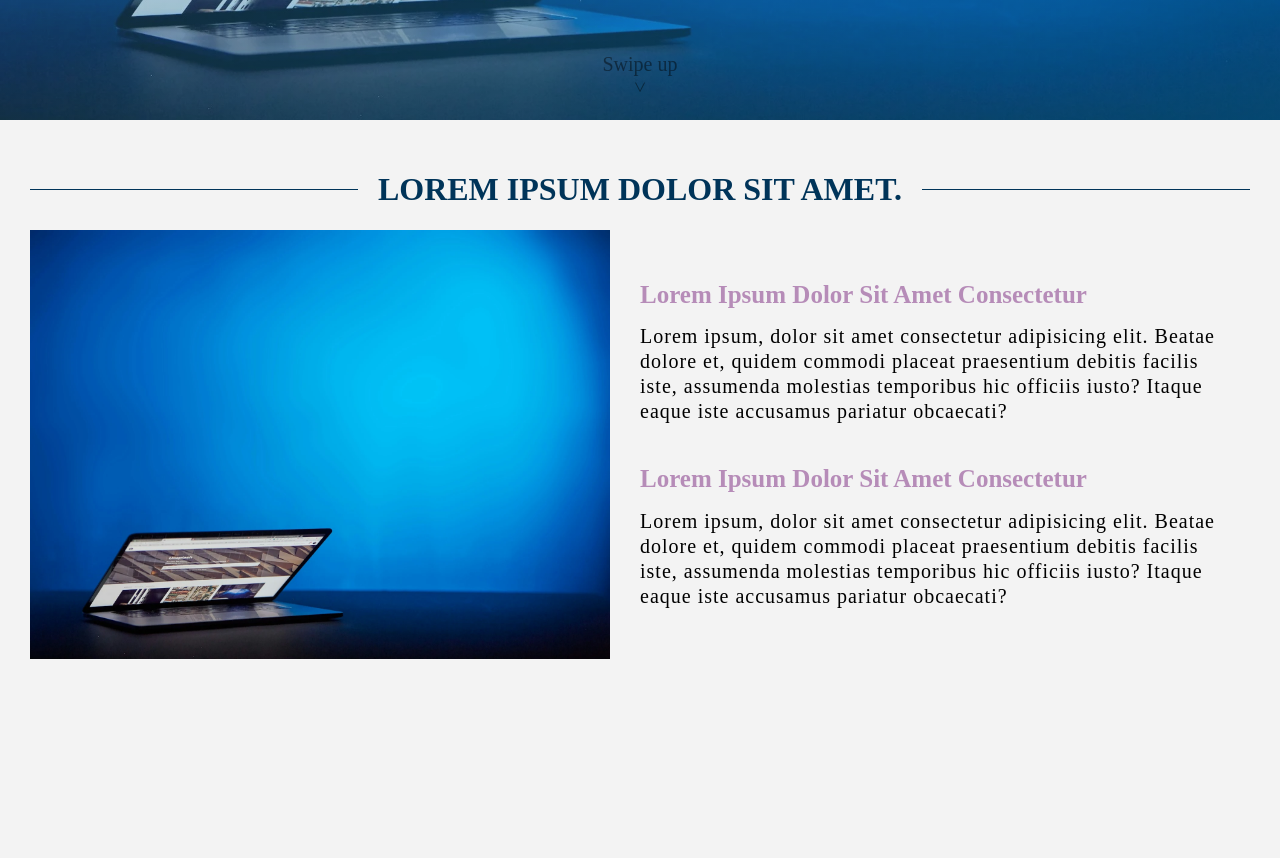
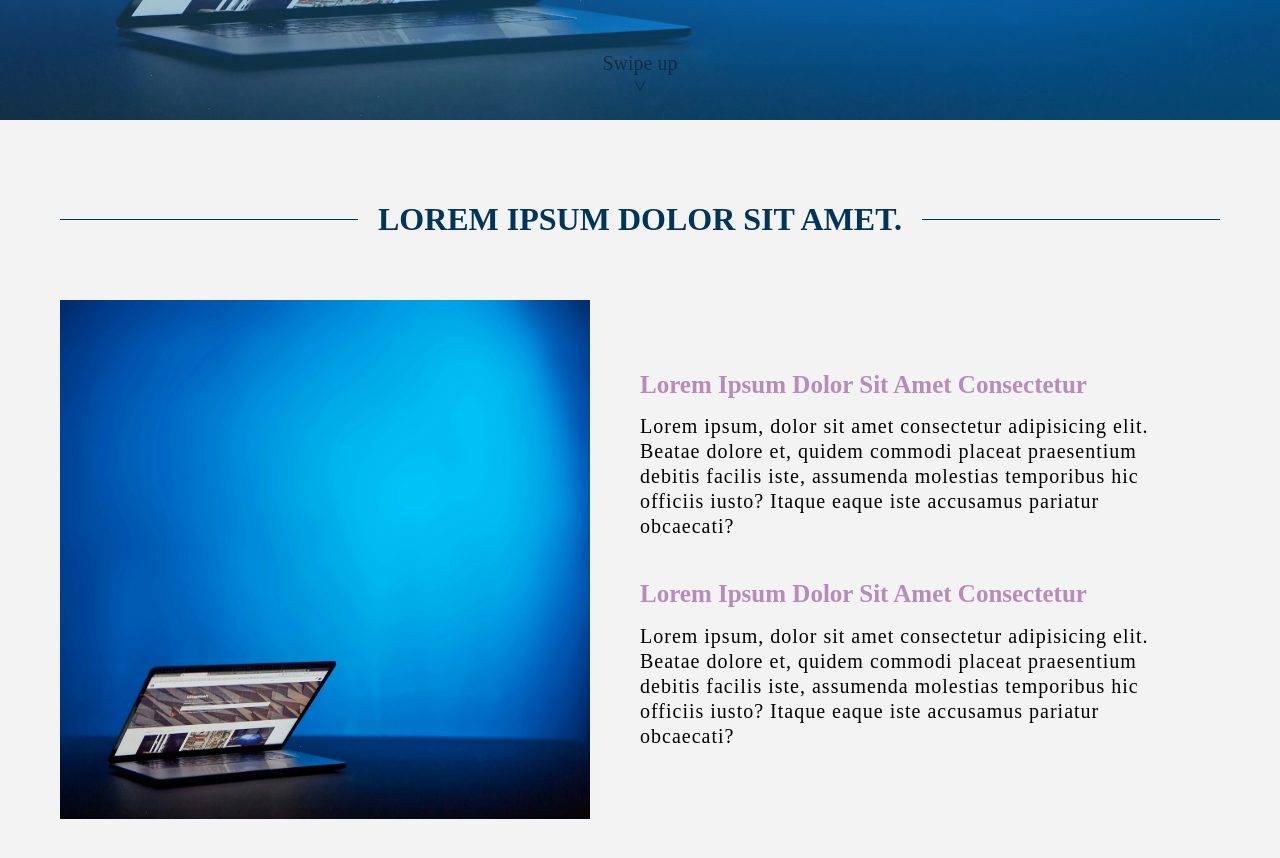
Before and after one commit to DanielMMITM/Forum-Front, a React (Vite) app: page / in a window 1280 px wide. Shown: the part 680-1538 px from the top of the page. Before the commit the page ends 1369 px from the top, so only its background shows below. Built offline with nearby package versions, Linux system fonts and the light colour scheme.

Commit message:
Update - update main section paddings

```diff
--- a/src/pages/Home/Home.tsx
+++ b/src/pages/Home/Home.tsx
@@ -21,18 +21,20 @@ export const Home = () => {
           Swipe up
         </a>
       </Box>
+
       <Box
         display={"flex"}
         flexDirection={"column"}
         justifyContent={"center"}
         component={"main"}
-        p={"3rem"}
+        p={"6rem"}
       >
         <h1 className="heading-primary">Lorem ipsum dolor sit amet.</h1>
         <Box
           display={"flex"}
           flexDirection={{ xs: "column", md: "row" }}
           component={"section"}
+          mt={"4rem"}
         >
           <Box
             component={"picture"}
@@ -45,7 +47,7 @@ export const Home = () => {
             display={"flex"}
             flexDirection={"column"}
             flexBasis={"50%"}
-            p={{ xs: "2rem", lg: "3rem" }}
+            p={{ xs: "2rem", lg: "5rem" }}
           >
             <h2 className="heading-secondary">
               Lorem ipsum dolor sit amet consectetur
```
